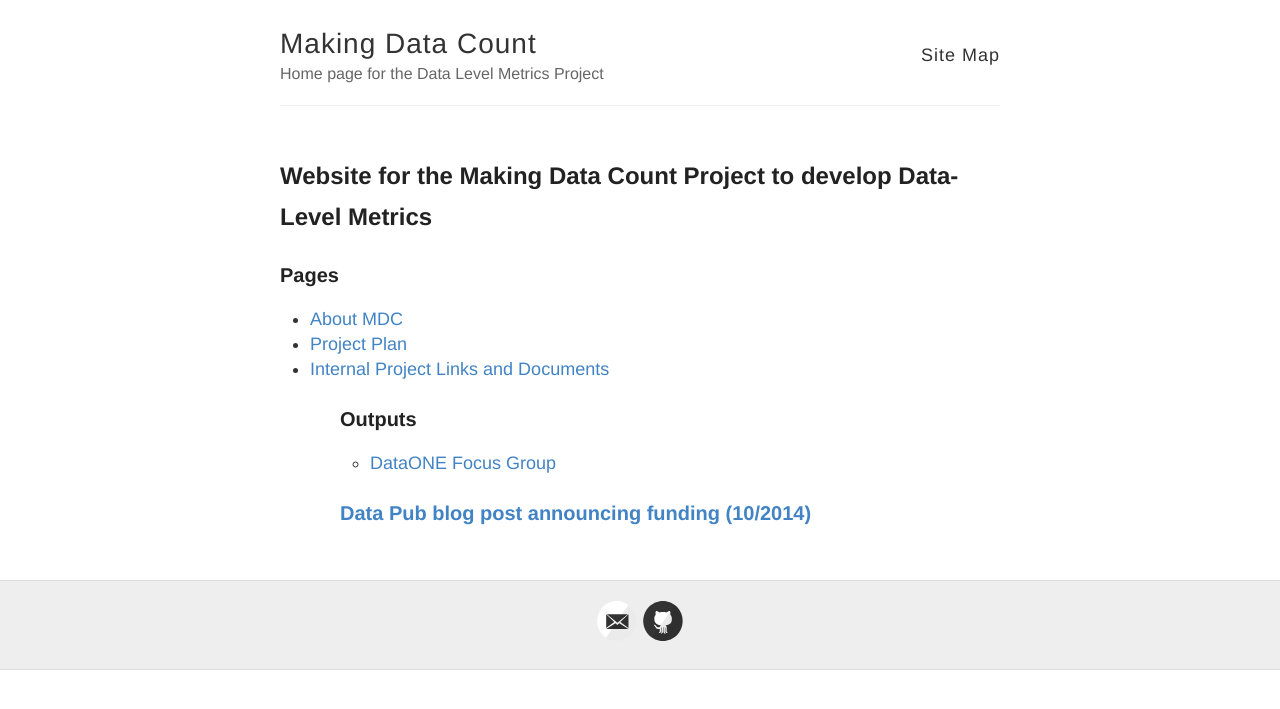
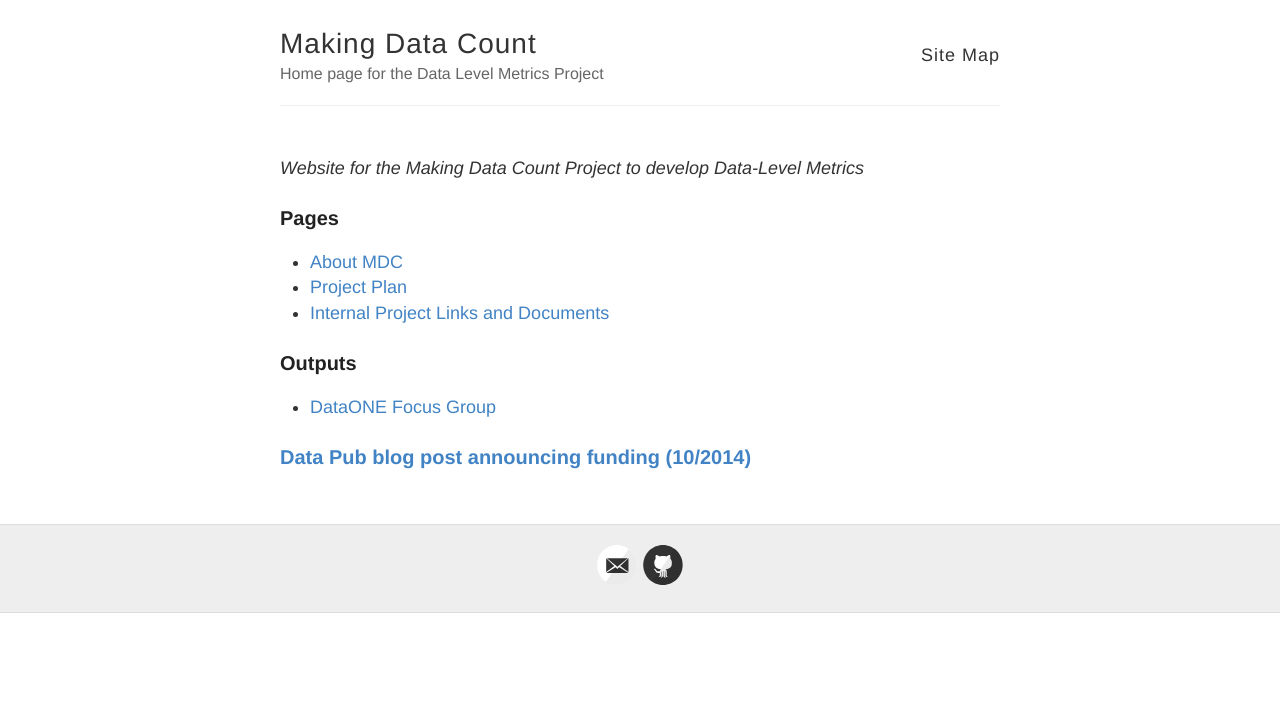
Before and after one commit to lagotto/MDC, a Jekyll site: the page built from index.html, in a window 1280 px wide. Shown: the top 709 px of the page. Built offline with Jekyll 4.4.1, drawn with Linux system fonts in a browser that asks for light colours.

Commit message:
fix bullet list and title

```diff
--- a/index.html
+++ b/index.html
@@ -16,14 +16,14 @@ layout: default
   </ul>
 -->
 
-<h2> Website for the Making Data Count Project to develop Data-Level Metrics</h2>
+<em> Website for the Making Data Count Project to develop Data-Level Metrics</em>
 
 <h3>Pages</h3>
 <ul>
 <li> <a href="http://articlemetrics.github.io/MDC/about">About MDC</a></li>
 <li> <a href="http://articlemetrics.github.io/MDC/project-plan">Project Plan</a></li>
 <li> <a href="http://articlemetrics.github.io/MDC/teamdocs">Internal Project Links and Documents</a></li>
-<ul>
+</ul>
 
 <h3>Outputs</h3>
 <ul>
```
